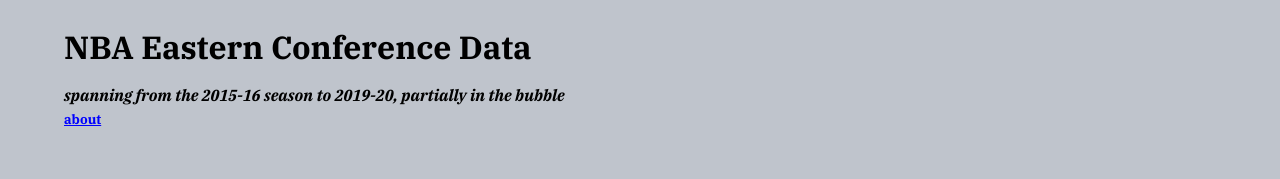
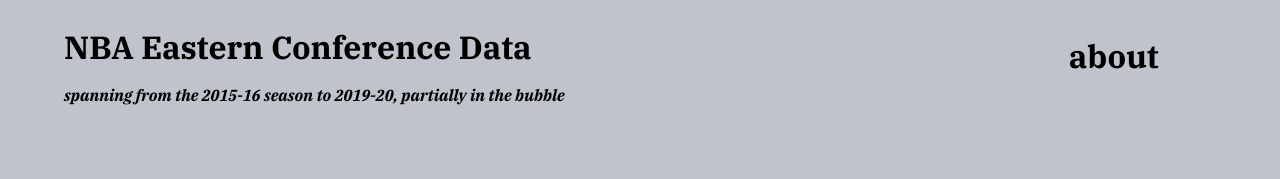
Before and after one commit to olivemev/pfch2022, a plain HTML site: page index.html in a window 1280 px wide. Shown: the top 179 px of the page. Drawn offline with Linux system fonts and the light colour scheme.

Commit message:
Update index.html

```diff
--- a/index.html
+++ b/index.html
@@ -19,7 +19,7 @@
     <header id="#">
         <h1> NBA Eastern Conference Data <br /> <i>spanning from the 2015-16 season to 2019-20, partially in the bubble</i> </h1>
 
-        <h5><a href="#here">about</a></h5>
+        <h2 class="about"><a href="#here">about</a></h2>
     </header>
 
 
```
